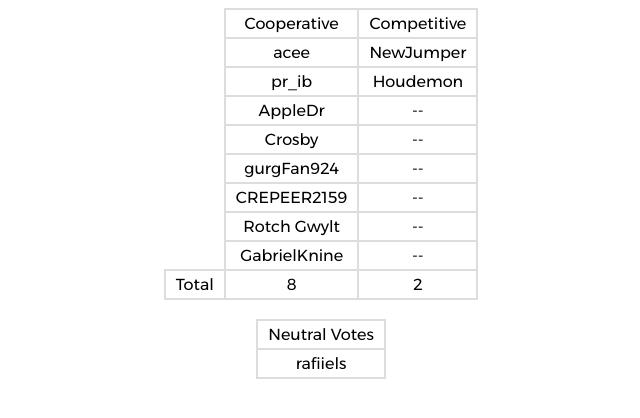
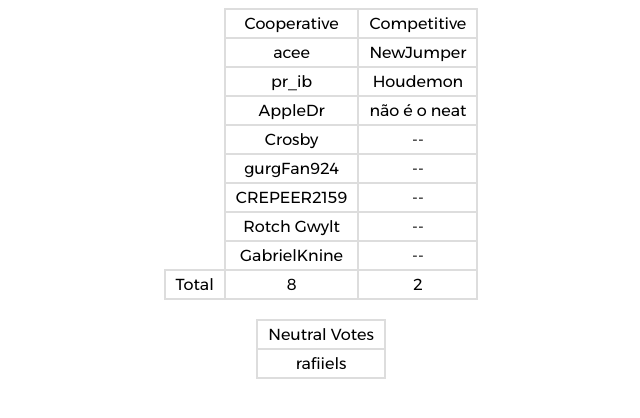
Before and after one commit to Pedro270707/pedro270707.github.io, a Jekyll site: the page orbitdata.html, which Jekyll copies as it is, in a window 1280 px wide. Shown: the top 418 px of the page, without its empty margins (319-959 px from the left). Built offline with Jekyll 4.4.1, drawn with Linux system fonts in a browser that asks for light colours.

Commit message:
Update orbitdata.html

```diff
--- a/orbitdata.html
+++ b/orbitdata.html
@@ -23,7 +23,7 @@
 			<tr class="votes">
 				<td class="empty"/>
 				<td>AppleDr</td>
-				<td>--</td>
+				<td>não é o neat</td>
 			</tr>
 			<tr class="votes">
 				<td class="empty"/>
```
